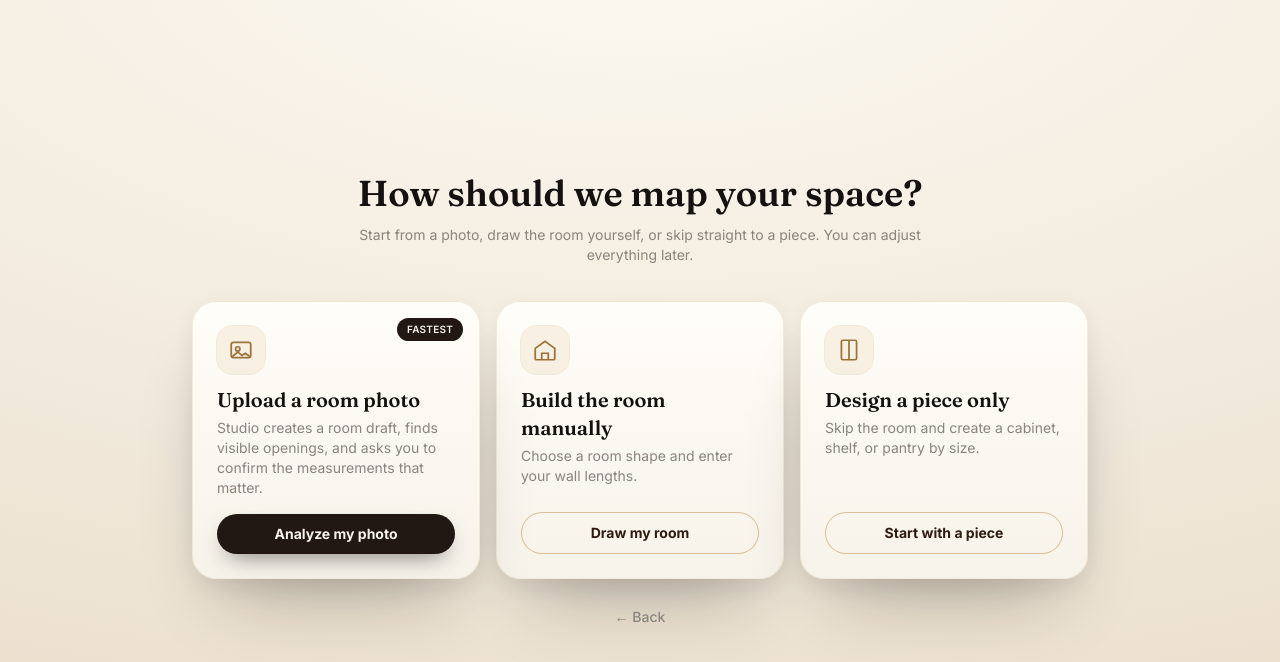
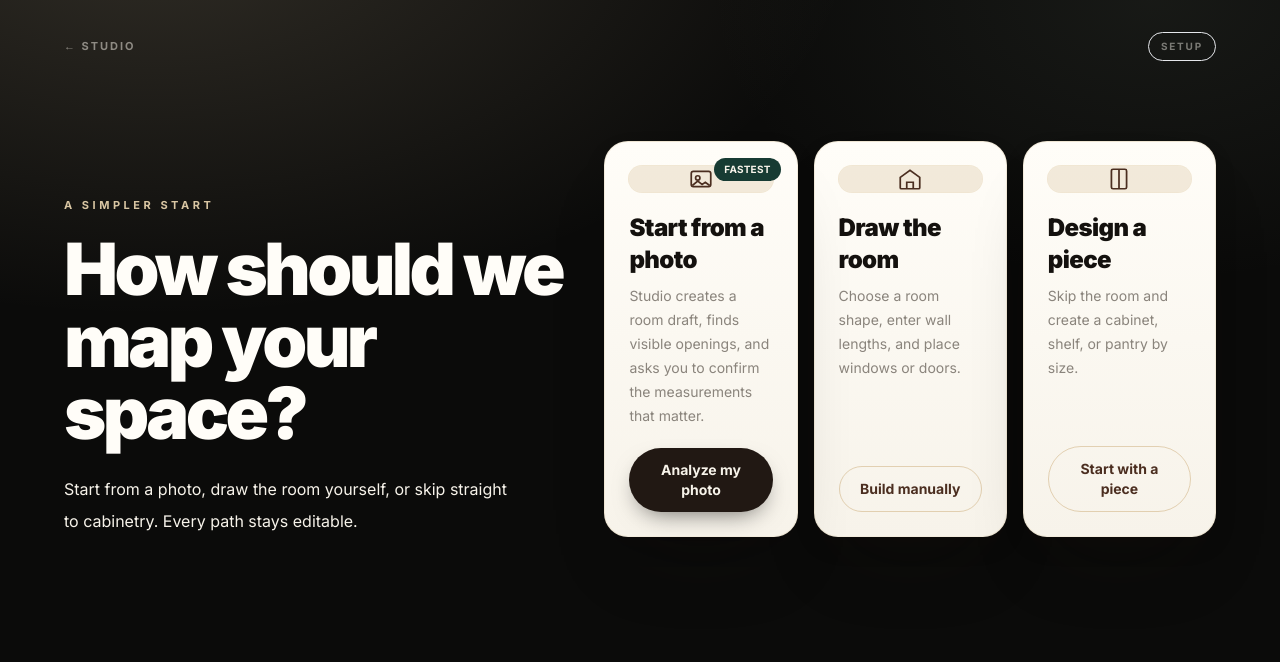
Before and after one commit to baseminany/Cabinet-business, a React (Vite) app: page / in a window 1280 px wide. Both pictures are taken after a click on the button "START DESIGNING". Shown: the top 662 px of the page. Built offline with nearby package versions, Linux system fonts and the light colour scheme; no server answers.

Commit message:
Premiumize entry choice flow

```diff
--- a/src/screens/EntryChoice.tsx
+++ b/src/screens/EntryChoice.tsx
@@ -1,8 +1,6 @@
 import { useEffect, useRef, useState } from 'react';
 import { useStore } from '../store';
 
-// How should we map your space? Photo (analysis-ready, honest fallback), manual,
-// or skip to a piece. High-end and easy.
 export default function EntryChoice() {
   const setStep = useStore((s) => s.setStep);
   const setRoom = useStore((s) => s.setRoom);
@@ -15,7 +13,6 @@ export default function EntryChoice() {
   const fileRef = useRef<HTMLInputElement>(null);
   const [dragOver, setDragOver] = useState(false);
 
-  // Auto-advance to review when a real analysis succeeds.
   useEffect(() => {
     if (status === 'success' && result) {
       applyRes(result);
@@ -28,87 +25,86 @@ export default function EntryChoice() {
   };
 
   return (
-    <div className="relative flex min-h-0 flex-1 flex-col items-center justify-center px-6 py-10" style={{ background: 'radial-gradient(130% 100% at 50% -10%, #fdf9f2 0%, #f3ece0 55%, #ece1cf 100%)' }}>
-      <div className="w-full max-w-4xl fade-up text-center">
-        <h1 className="font-display text-4xl font-semibold text-ink">How should we map your space?</h1>
-        <p className="mx-auto mt-3 max-w-xl text-sm text-ink-muted">
-          Start from a photo, draw the room yourself, or skip straight to a piece. You can adjust everything later.
-        </p>
+    <div className="luxury-shell nice-scroll min-h-0 flex-1 overflow-y-auto px-6 py-8 text-porcelain sm:px-10">
+      <div className="mx-auto flex max-w-6xl items-center justify-between">
+        <button onClick={() => setStep('welcome')} className="text-[11px] font-bold uppercase tracking-[0.18em] text-porcelain/50 transition hover:text-champagne">← Studio</button>
+        <span className="rounded-full border border-champagne/18 px-3 py-1.5 text-[10px] font-bold uppercase tracking-[0.18em] text-porcelain/45">Setup</span>
+      </div>
 
-        <div className="mt-9 grid gap-4 text-left md:grid-cols-3">
-          {/* Photo */}
+      <div className="mx-auto grid max-w-6xl items-end gap-10 pb-12 pt-12 lg:grid-cols-[0.9fr_1.1fr] lg:pt-20">
+        <div className="fade-up">
+          <p className="eyebrow text-champagne">A simpler start</p>
+          <h1 className="mt-5 text-5xl font-black leading-[0.92] tracking-[-0.05em] text-warmWhite sm:text-7xl">How should we map your space?</h1>
+          <p className="mt-6 max-w-md text-base leading-8 text-porcelain/62">
+            Start from a photo, draw the room yourself, or skip straight to cabinetry. Every path stays editable.
+          </p>
+        </div>
+
+        <div className="grid gap-4 md:grid-cols-3">
           <div
             onDragOver={(e) => { e.preventDefault(); setDragOver(true); }}
             onDragLeave={() => setDragOver(false)}
             onDrop={(e) => { e.preventDefault(); setDragOver(false); handleFile(e.dataTransfer.files?.[0]); }}
-            className={'premium-card relative flex flex-col p-6 transition ' + (dragOver ? 'ring-2 ring-gold-400' : '')}
+            className={'premium-card relative flex min-h-[22rem] flex-col p-6 text-ink transition ' + (dragOver ? 'ring-2 ring-brass' : '')}
           >
-            <span className="absolute right-4 top-4 rounded-full bg-espresso px-2.5 py-1 text-[10px] font-semibold uppercase tracking-wide text-porcelain">Fastest</span>
-            <div className="mb-3 inline-flex h-12 w-12 items-center justify-center rounded-2xl bg-gold-300/25 text-gold-600 ring-1 ring-gold-300/40">
+            <span className="absolute right-4 top-4 rounded-full bg-deepGreen px-2.5 py-1 text-[10px] font-bold uppercase tracking-wide text-porcelain">Fastest</span>
+            <IconShell>
               <svg width="26" height="26" viewBox="0 0 24 24" fill="none" stroke="currentColor" strokeWidth="1.6"><rect x="3" y="5" width="18" height="14" rx="2" /><circle cx="9" cy="11" r="2" /><path d="m4 18 5-4 4 3 3-2 4 3" /></svg>
-            </div>
-            <h2 className="font-display text-xl font-semibold text-ink">Upload a room photo</h2>
-            <p className="mt-1 flex-1 text-sm text-ink-muted">
+            </IconShell>
+            <h2 className="mt-5 text-2xl font-black tracking-tight">Start from a photo</h2>
+            <p className="mt-2 flex-1 text-sm leading-6 text-ink-muted">
               Studio creates a room draft, finds visible openings, and asks you to confirm the measurements that matter.
             </p>
 
-            {roomPhoto && status !== 'idle' && (
-              <img src={roomPhoto} alt="room" className="mt-3 h-24 w-full rounded-xl object-cover ring-1 ring-ivory-200" />
-            )}
+            {roomPhoto && status !== 'idle' && <img src={roomPhoto} alt="room" className="mt-4 h-24 w-full rounded-2xl object-cover ring-1 ring-champagne/40" />}
 
-            <button
-              onClick={() => fileRef.current?.click()}
-              disabled={status === 'analyzing'}
-              className="premium-button mt-4 px-4 py-2.5 text-sm disabled:opacity-60"
-            >
+            <button onClick={() => fileRef.current?.click()} disabled={status === 'analyzing'} className="premium-button mt-5 px-4 py-3 text-sm disabled:opacity-60">
               {status === 'analyzing' ? 'Analyzing…' : 'Analyze my photo'}
             </button>
             <input ref={fileRef} type="file" accept="image/*" capture="environment" className="hidden" onChange={(e) => handleFile(e.target.files?.[0])} />
 
             {status === 'error' && (
-              <div className="mt-3 rounded-xl bg-parchment/60 p-3 text-xs text-ink-soft ring-1 ring-gold-300/40">
+              <div className="mt-4 rounded-2xl bg-parchment/70 p-3 text-xs leading-5 text-ink-soft ring-1 ring-brass/30">
                 {error}
-                <button onClick={() => { setRoom({ enabled: true }); setStep('room'); }} className="mt-2 block font-semibold text-gold-600 underline-offset-2 hover:underline">
-                  Use this photo as a reference → shape the room
+                <button onClick={() => { setRoom({ enabled: true }); setStep('room'); }} className="mt-2 block font-bold text-walnut underline-offset-4 hover:underline">
+                  Use this photo as reference →
                 </button>
               </div>
             )}
           </div>
 
-          {/* Manual */}
           <EntryCard
             icon={<svg width="26" height="26" viewBox="0 0 24 24" fill="none" stroke="currentColor" strokeWidth="1.6"><path d="M3 10.5 12 4l9 6.5V20a1 1 0 0 1-1 1H4a1 1 0 0 1-1-1z" /><path d="M9 21v-6h6v6" /></svg>}
-            title="Build the room manually"
-            body="Choose a room shape and enter your wall lengths."
-            cta="Draw my room"
+            title="Draw the room"
+            body="Choose a room shape, enter wall lengths, and place windows or doors."
+            cta="Build manually"
             onClick={() => { setRoom({ enabled: true }); setStep('room'); }}
           />
 
-          {/* Piece only */}
           <EntryCard
             icon={<svg width="26" height="26" viewBox="0 0 24 24" fill="none" stroke="currentColor" strokeWidth="1.6"><rect x="5" y="3" width="14" height="18" rx="1.5" /><line x1="12" y1="3" x2="12" y2="21" /></svg>}
-            title="Design a piece only"
+            title="Design a piece"
             body="Skip the room and create a cabinet, shelf, or pantry by size."
             cta="Start with a piece"
             onClick={() => { setRoom({ enabled: false }); setStep('pieces'); }}
           />
         </div>
-
-        <button onClick={() => useStore.getState().setStep('welcome')} className="mt-7 text-sm font-medium text-ink-muted underline-offset-4 transition hover:text-ink-soft hover:underline">
-          ← Back
-        </button>
       </div>
     </div>
   );
 }
 
+function IconShell({ children }: { children: React.ReactNode }) {
+  return <div className="inline-flex h-13 w-13 items-center justify-center rounded-2xl bg-champagne/35 text-walnut ring-1 ring-brass/20">{children}</div>;
+}
+
 function EntryCard({ icon, title, body, cta, onClick }: { icon: React.ReactNode; title: string; body: string; cta: string; onClick: () => void }) {
   return (
-    <div className="premium-card flex flex-col p-6">
-      <div className="mb-3 inline-flex h-12 w-12 items-center justify-center rounded-2xl bg-gold-300/25 text-gold-600 ring-1 ring-gold-300/40">{icon}</div>
-      <h2 className="font-display text-xl font-semibold text-ink">{title}</h2>
-      <p className="mt-1 flex-1 text-sm text-ink-muted">{body}</p>
-      <button onClick={onClick} className="premium-button-secondary mt-4 px-4 py-2.5 text-sm" style={{ color: '#2e1c12', borderColor: 'rgba(184,138,68,0.5)' }}>{cta}</button>
+    <div className="premium-card flex min-h-[22rem] flex-col p-6 text-ink">
+      <IconShell>{icon}</IconShell>
+      <h2 className="mt-5 text-2xl font-black tracking-tight">{title}</h2>
+      <p className="mt-2 flex-1 text-sm leading-6 text-ink-muted">{body}</p>
+      <button onClick={onClick} className="mt-5 rounded-full border border-brass/35 px-4 py-3 text-sm font-bold text-walnut transition hover:border-walnut hover:bg-walnut hover:text-porcelain">{cta}</button>
     </div>
   );
 }
```
